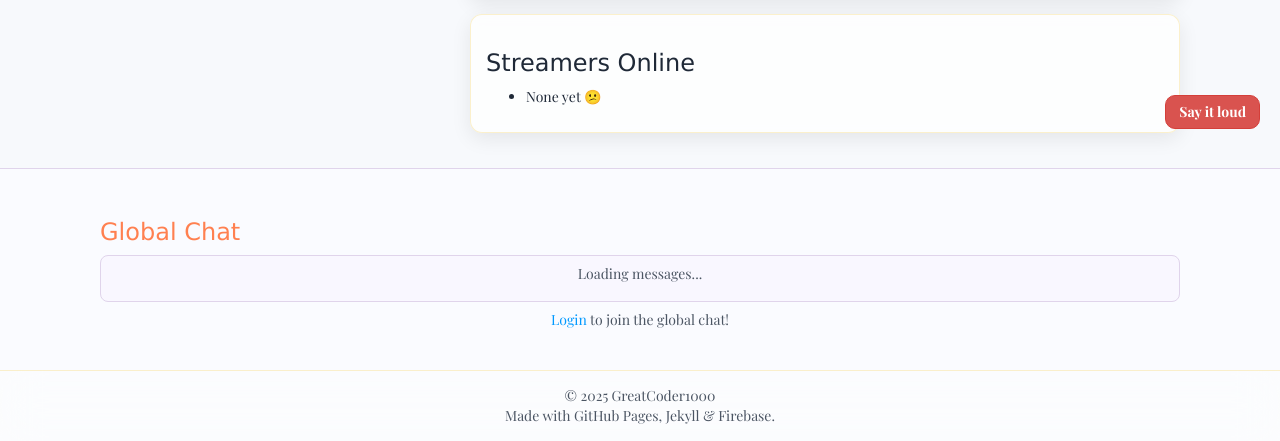
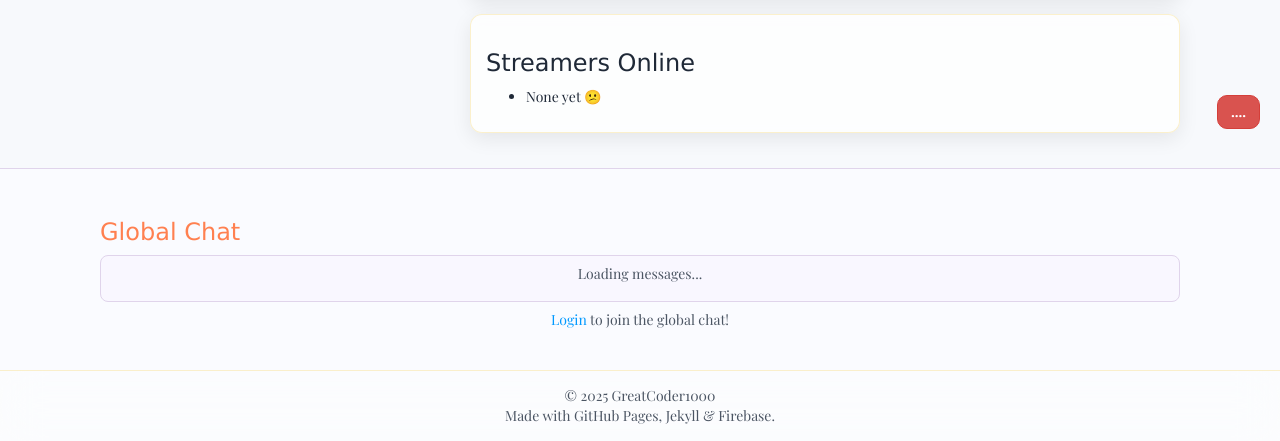
Before and after one commit to GreatCoder1000/drychess, a Jekyll site: the page built from index.html, in a window 1280 px wide. Shown: the part 751-1192 px from the top of the page. Built offline with Jekyll 4.4.1, drawn with Linux system fonts in a browser that asks for light colours; comment, search, counter and statistics services are not loaded.

Commit message:
Update button text in index.html

```diff
--- a/index.html
+++ b/index.html
@@ -119,7 +119,7 @@ title: Dashboard
 <!-- Fixed button at the bottom-right -->
 <button id="show-big-text" class="btn btn-danger"
         style="position:fixed;bottom:20px;right:20px;z-index:10001;">
-  Say it loud
+....
 </button>
 
 <!-- Hidden overlay that will show the giant text -->
```
